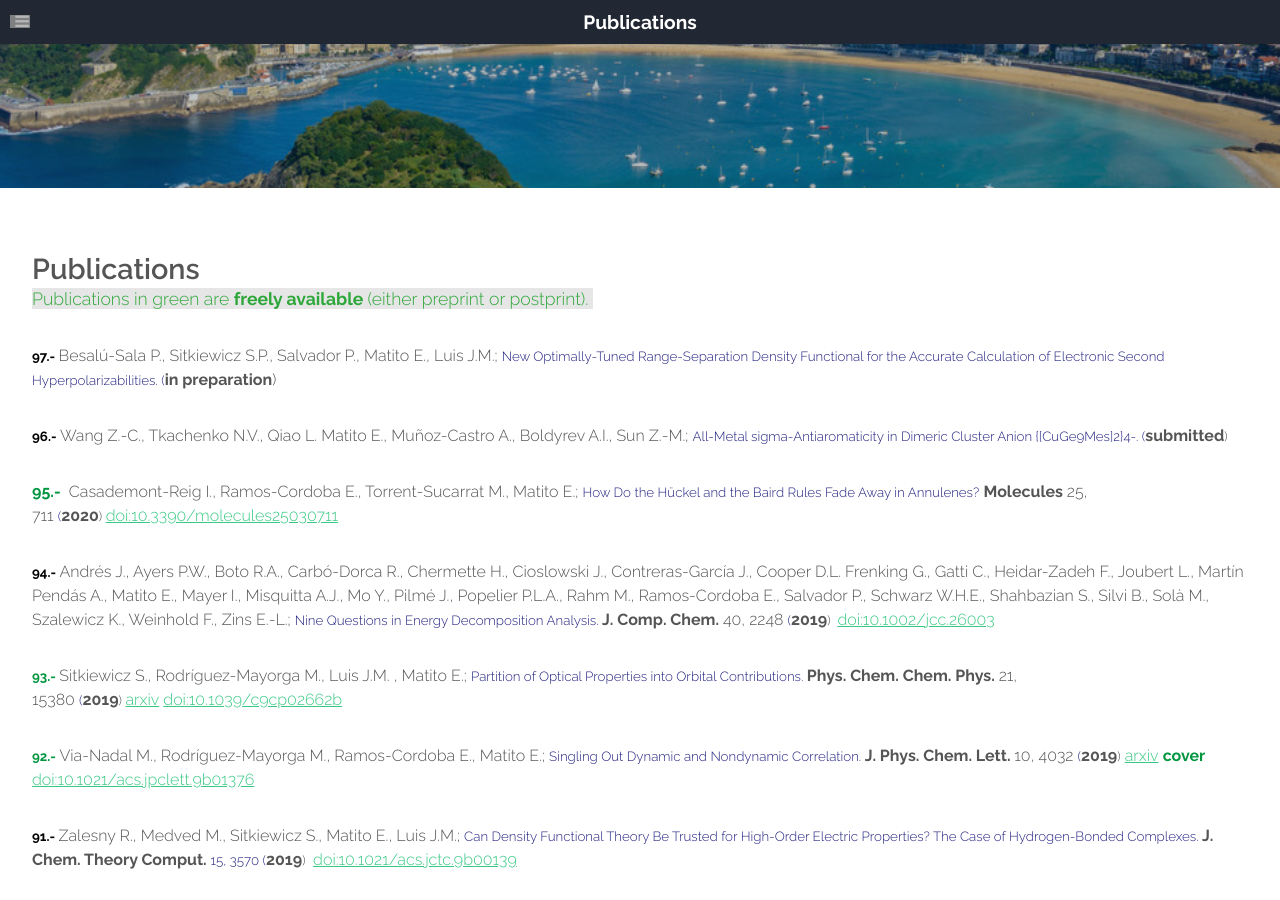
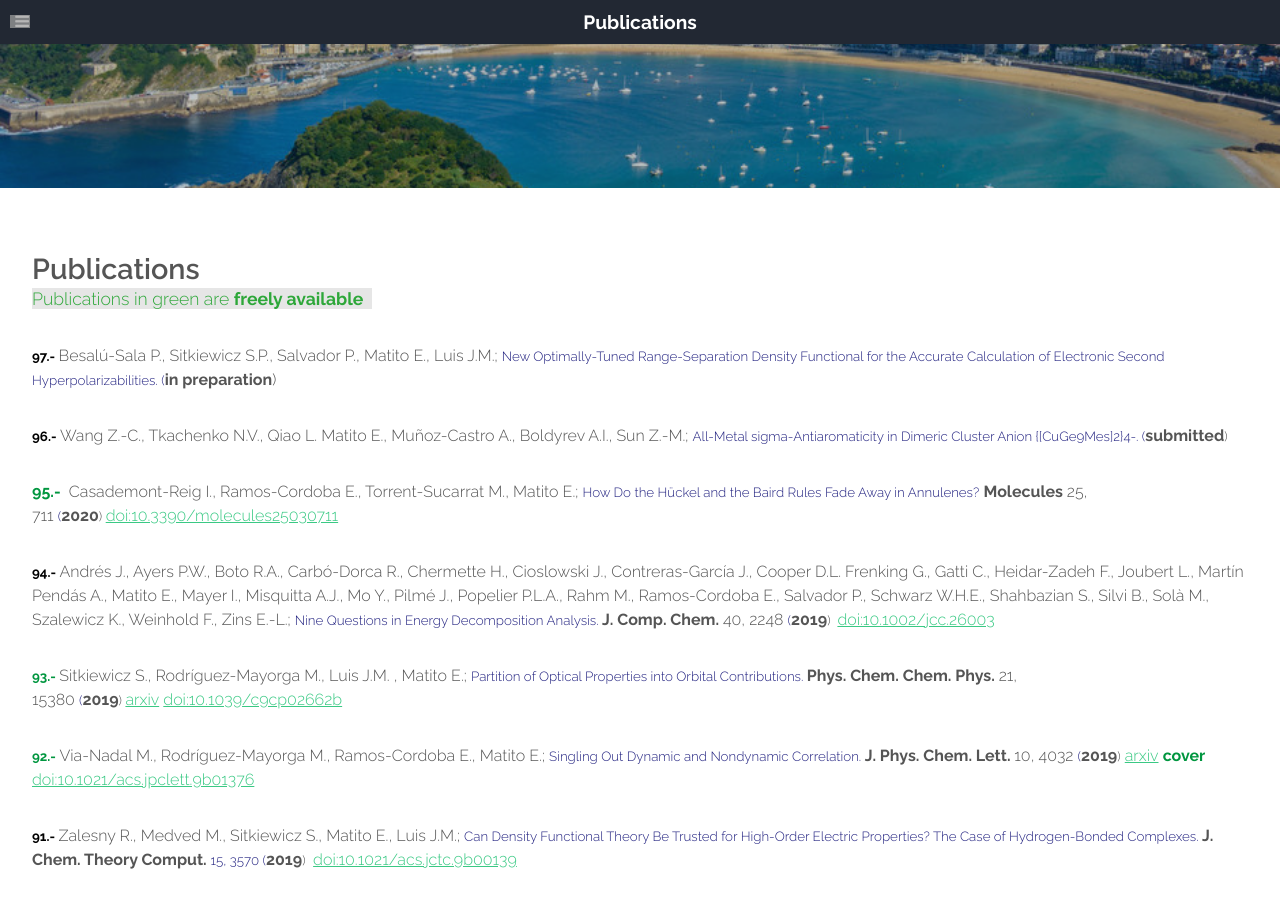
Before and after one commit to old-jekyll-templates/Horizons-Jekyll-Theme, a Jekyll site: the page built from publications.html, in a window 1280 px wide and 900 px high. Built offline with Jekyll 4.4.1, drawn with Linux system fonts in a browser that asks for light colours; grey boxes are pictures that could not be loaded.

Commit message:
Update publications.html

```diff
--- a/publications.html
+++ b/publications.html
@@ -57,8 +57,7 @@ layout: main
 						<header class="major">
 							<h2>Publications</h2>
 							<span class="byline"><font color="#2da739"><span style="background: #e6e6e6">Publications
-			in green are <b>freely available&nbsp;</b>(either preprint or
-			postprint).&nbsp;</span></font></span>
+			in green are <b>freely available&nbsp;</b>&nbsp;</span></font></span>
 						</header>
 			<p><font color="#000000"><font size="2" style="font-size: 10pt"><b>97.-</b></font></font><font color="#222280"><font size="2" style="font-size: 10pt">&nbsp;</font></font><font size="3" style="font-size: 12pt">Besalú-Sala
 			P., Sitkiewicz S.P., Salvador P., Matito E., Luis J.M.;</font><font color="#222280">&nbsp;</font><font color="#222280"><font size="2" style="font-size: 10pt">New
```
